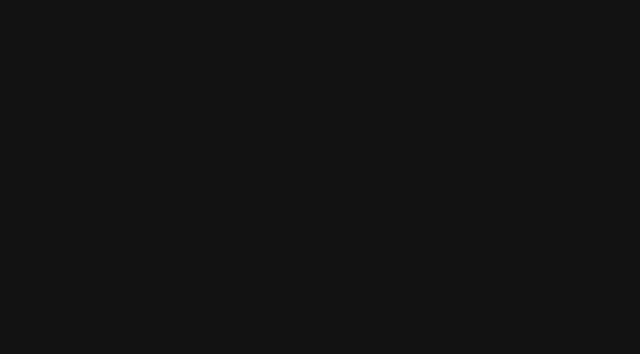
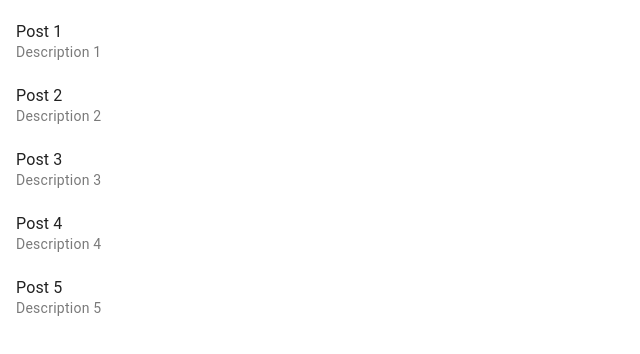
Before and after one commit to rihnovec/news-vuetify, a Vue app: page / in a window 1280 px wide. Shown: the top 354 px of the page, without its empty margins (0-640 px from the left). Built offline with nearby package versions, Linux system fonts and the light colour scheme.

Commit message:
Настраивает базовый стор и выводит список постов из json

```diff
--- a/components.d.ts
+++ b/components.d.ts
@@ -8,5 +8,7 @@
 declare module 'vue' {
   export interface GlobalComponents {
     HelloWorld: typeof import('./src/components/HelloWorld.vue')['default']
+    RouterLink: typeof import('vue-router')['RouterLink']
+    RouterView: typeof import('vue-router')['RouterView']
   }
 }
--- a/src/App.vue
+++ b/src/App.vue
@@ -1,19 +1,11 @@
 <template>
   <v-app>
     <v-main>
-
+      <RouterView />
     </v-main>
   </v-app>
 </template>
 
 <script setup lang="ts">
-async function getData() {
-  const response: Response = await fetch('./src/db/posts.json')
-  if (response.ok) {
-    const posts = await response.json()
-    debugger
-  }
-}
-
-getData()
+import { RouterView } from 'vue-router'
 </script>
--- a/src/db/posts.json
+++ b/src/db/posts.json
@@ -1,22 +1,27 @@
 [
   {
+    "id": 1,
     "title": "Post 1",
-    "description": "Description 1"
+    "subtitle": "Description 1"
   },
   {
+    "id": 2,
     "title": "Post 2",
-    "description": "Description 2"
+    "subtitle": "Description 2"
   },
   {
+    "id": 3,
     "title": "Post 3",
-    "description": "Description 3"
+    "subtitle": "Description 3"
   },
   {
+    "id": 4,
     "title": "Post 4",
-    "description": "Description 4"
+    "subtitle": "Description 4"
   },
   {
+    "id": 5,
     "title": "Post 5",
-    "description": "Description 5"
+    "subtitle": "Description 5"
   }
 ]
--- a/src/plugins/vuetify.ts
+++ b/src/plugins/vuetify.ts
@@ -1,19 +1,10 @@
-/**
- * plugins/vuetify.ts
- *
- * Framework documentation: https://vuetifyjs.com`
- */
-
-// Styles
 import '@mdi/font/css/materialdesignicons.css'
 import 'vuetify/styles'
 
-// Composables
 import { createVuetify } from 'vuetify'
 
-// https://vuetifyjs.com/en/introduction/why-vuetify/#feature-guides
 export default createVuetify({
   theme: {
-    defaultTheme: 'dark',
+    defaultTheme: 'light',
   },
 })
--- a/src/stores/posts/posts.ts
+++ b/src/stores/posts/posts.ts
@@ -1 +1,25 @@
+import {IPostsState} from '@/typings/interfaces/IPostsState'
 import {IPost} from '@/typings/interfaces/IPost'
+
+import {defineStore} from 'pinia'
+
+export const usePostsStore = defineStore('postsStore', {
+  state: (): IPostsState => {
+    return {
+      posts: [] as IPost[]
+    }
+  },
+  actions: {
+    async initPosts(): Promise<void> {
+      this.fetchPosts()
+    },
+
+    async fetchPosts(): Promise<void> {
+      const response: Response = await fetch('./src/db/posts.json')
+
+      if (response.ok) {
+        this.posts = await response.json()
+      }
+    }
+  }
+})
--- a/src/typings/interfaces/IPost.ts
+++ b/src/typings/interfaces/IPost.ts
@@ -1,5 +1,5 @@
 export interface IPost {
   readonly id: number
   title: string
-  description: string
+  subtitle: string
 }
--- /dev/null
+++ b/src/typings/interfaces/IPostsState.ts
@@ -0,0 +1,5 @@
+import {IPost} from '@/typings/interfaces/IPost'
+
+export interface IPostsState {
+  posts: IPost[]
+}
--- a/src/views/PostsPage.vue
+++ b/src/views/PostsPage.vue
@@ -1,9 +1,25 @@
 <template>
-
+  <v-list lines="two" selectable>
+    <v-list-item v-for="post in posts"
+    :key="post.id"
+    :title="post.title"
+    :subtitle="post.subtitle">
+    </v-list-item>
+  </v-list>
 </template>
 
 <script setup lang="ts">
+import {onMounted} from 'vue'
+import {storeToRefs} from 'pinia'
+import {usePostsStore} from '@/stores/posts/posts'
 
+const postsStore = usePostsStore()
+const {posts} = storeToRefs(postsStore)
+const {fetchPosts} = postsStore
+
+onMounted(async () => {
+  fetchPosts()
+})
 </script>
 
 <style scoped>
```
Also changed, not shown: vite.config.mts.
